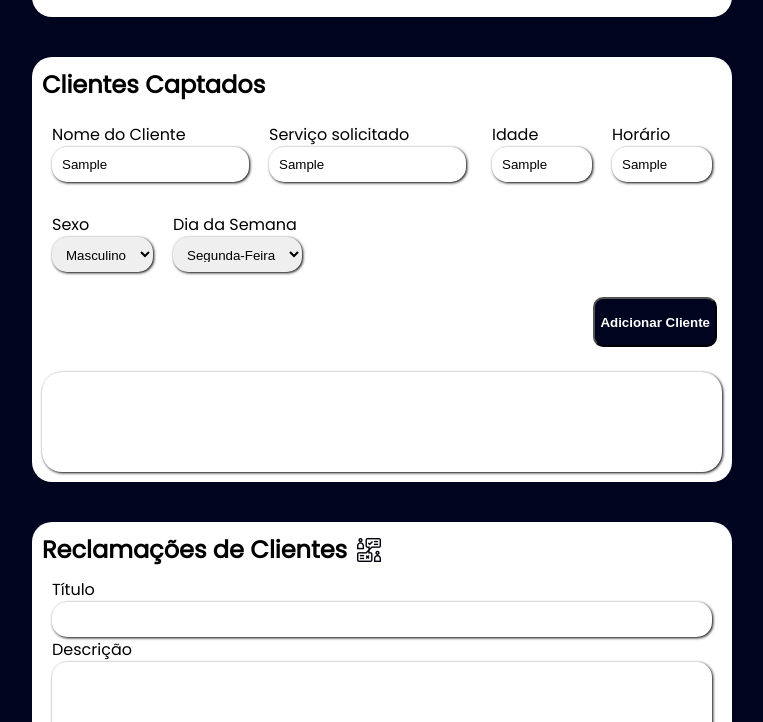
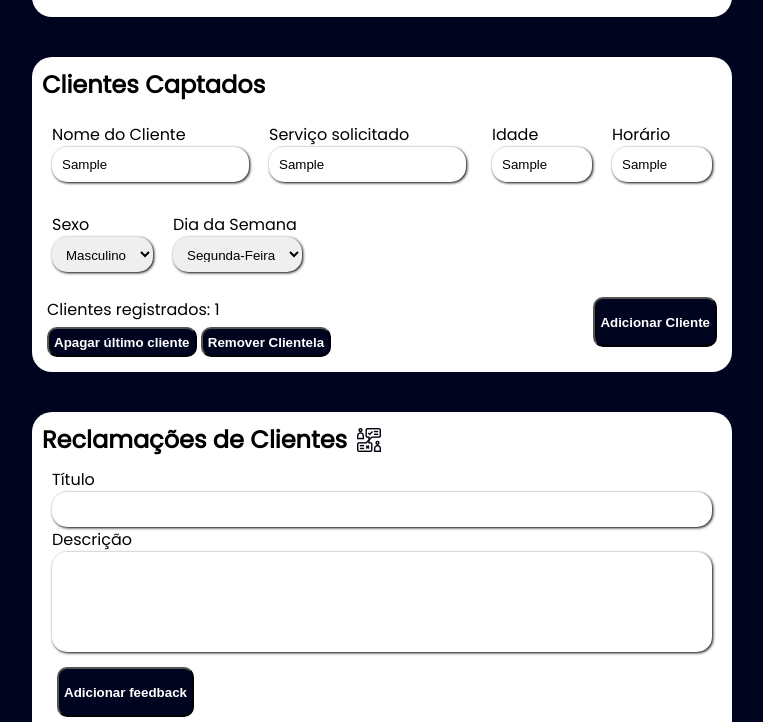
Before and after one commit to JoaoSouz4/analise-de-dados, a website: page index.html in a window 1280 px wide. Both pictures are taken after typing "Sample", "Sample", "Sample", "Sample" into the empty fields and a click on the button "Adicionar Cliente". Shown: the part 908-1630 px from the top of the page, without its empty margins (258-1021 px from the left). Drawn offline with Linux system fonts and the light colour scheme.

Commit message:
Atualização 02/10/2022

```diff
--- /dev/null
+++ b/Clientela.css
@@ -0,0 +1,14 @@
+.controles{
+    display: flex;
+    flex-direction: column;
+    gap: 5px
+}
+
+.btn-controle{
+    border-radius: 10px;
+    height: 30px;
+    color: white;
+    background-color:  #01041E;
+    font-weight: bold;
+    padding: 5px;
+}
--- a/clientela.js
+++ b/clientela.js
@@ -1,8 +1,11 @@
 let arrayClientela=[];
+let contador = 0;
 
-const painelClientes = document.querySelector("#painel-cliente");
+const span = document.querySelector('#contador');
+const btnAddCliente = document.querySelector('#btn-cliente');
+const btnRemoveAll = document.querySelector('#btn-deleteAll');
+const btnRemove = document.querySelector('#btn-delete');
 
-const btnAddCliente = document.querySelector('#btn-cliente');
 btnAddCliente.addEventListener('click', function(){
 
 
@@ -25,6 +28,7 @@ btnAddCliente.addEventListener('click', function(){
     if(nomeCliente ==''||idadeCliente == ''||servicoCliente ==''||sexoCliente==''||horarioCliente==''||diaSemana==''){
         alert('É necessário preencher todos os campos para cadastrar o cliente');
     }else{
+        contador++;
         let Cliente={
             nome : nomeCliente,
             idade: idadeCliente,
@@ -37,7 +41,32 @@ btnAddCliente.addEventListener('click', function(){
 
        arrayClientela.push(Cliente);
        console.log(arrayClientela);
-
+       span.innerHTML = contador;
     }
 
 });
+
+btnRemoveAll.addEventListener('click', function(){
+
+    confirm("Tem certeza que deseja remover toda a clientela registrada?");
+
+
+        contador = 0;
+        span.innerHTML = contador;
+        for(let i = 0; i<arrayClientela.length;i++){
+            arrayClientela.splice(arrayClientela[i]);
+        }
+
+        console.log(arrayClientela);
+
+
+});
+
+btnRemove.addEventListener('click', function(){
+
+    contador--;
+    span.innerHTML = contador;
+    arrayClientela.pop();
+    console.log(arrayClientela);
+
+});
--- a/index.html
+++ b/index.html
@@ -8,6 +8,7 @@
     <link rel="stylesheet" href="style.css">
     <link rel="stylesheet" href="style2.css">
     <link rel="shortcut icon" href="icones/transferir.jpg" type="image/x-icon">
+    <link rel="stylesheet" href="Clientela.css">
 </head>
 
 
@@ -131,12 +132,10 @@
                     </div>
 
                     <div class="box">
-                        <input type="text" name="" id="quinta" class="input-panfleto">
-                        <input type="text" name="" id="sexta" class="input-panfleto">
-                        <input type="text" name="" id="sabado" class="input-panfleto">
+                        <input type="text"  id="quinta" class="input-panfleto">
+                        <input type="text"  id="sexta" class="input-panfleto">
+                        <input type="text"  id="sabado" class="input-panfleto">
                     </div>
-
-
                 </div>
 
         </section>
@@ -206,12 +205,20 @@
             </div>
 
             <div class="btn2">
+                <div class="controles">
+                    <div>
+                        Clientes registrados: <span id="contador">0</span>
+                    </div>
+                   <div>
+                     <button class="btn-controle" id="btn-delete">Apagar último cliente</button>
+
+                     <button class="btn-controle" id="btn-deleteAll">Remover Clientela</button>
+                   </div>
+                </div>
                 <button class="btn4" id="btn-cliente">Adicionar Cliente</button>
             </div>
 
-            <div>
-                <div class="results" id="painel-cliente"></div>
-            </div>
+
         </section>
 
         <section class="bloco">
@@ -222,7 +229,6 @@
             </div>
 
             <div class="section4">
-
 
                    <p>Título</p>
                    <input type="text" name="" id="title-R">
--- a/style2.css
+++ b/style2.css
@@ -19,7 +19,7 @@
 
 .btn2{
     display: flex;
-    justify-content: flex-end;
+    justify-content: space-between;
     margin-top: 10px;
     padding: 5px;
 
```
Also changed, not shown: index.js (+0 -12 lines).
